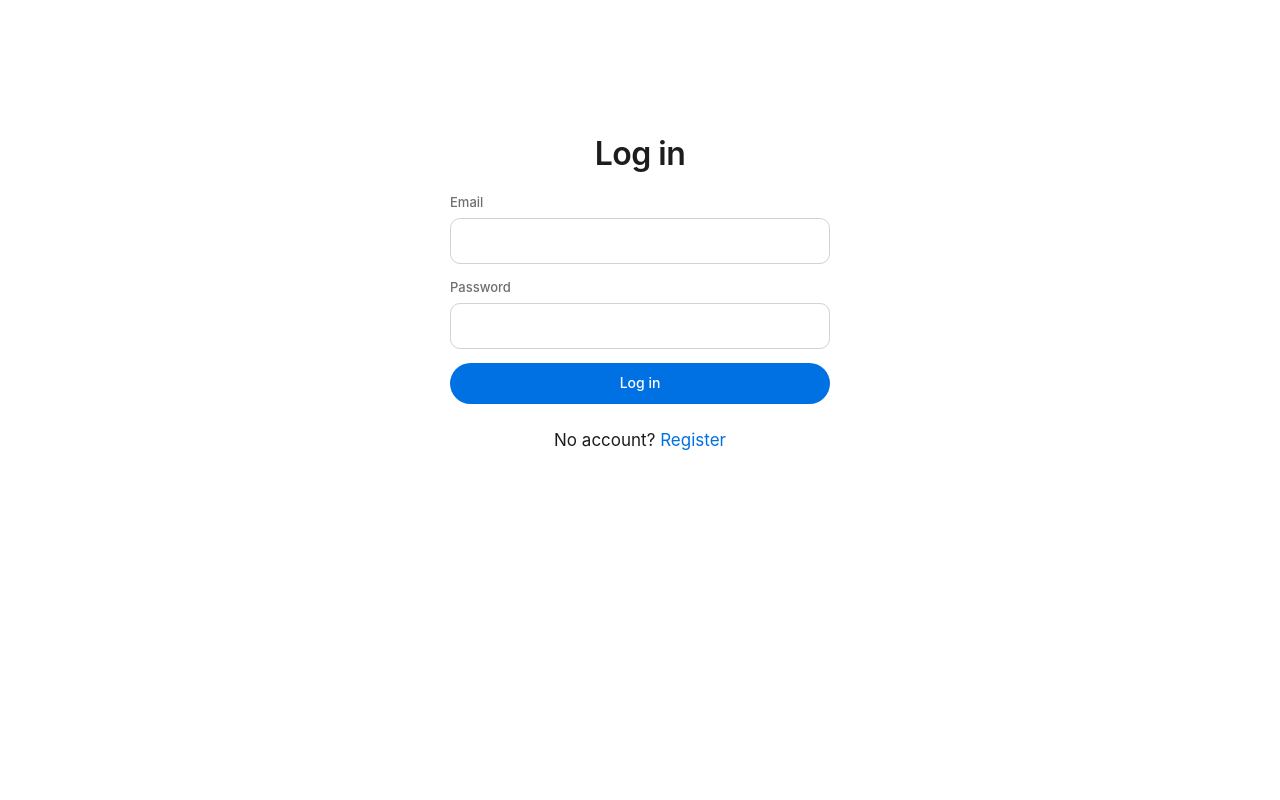
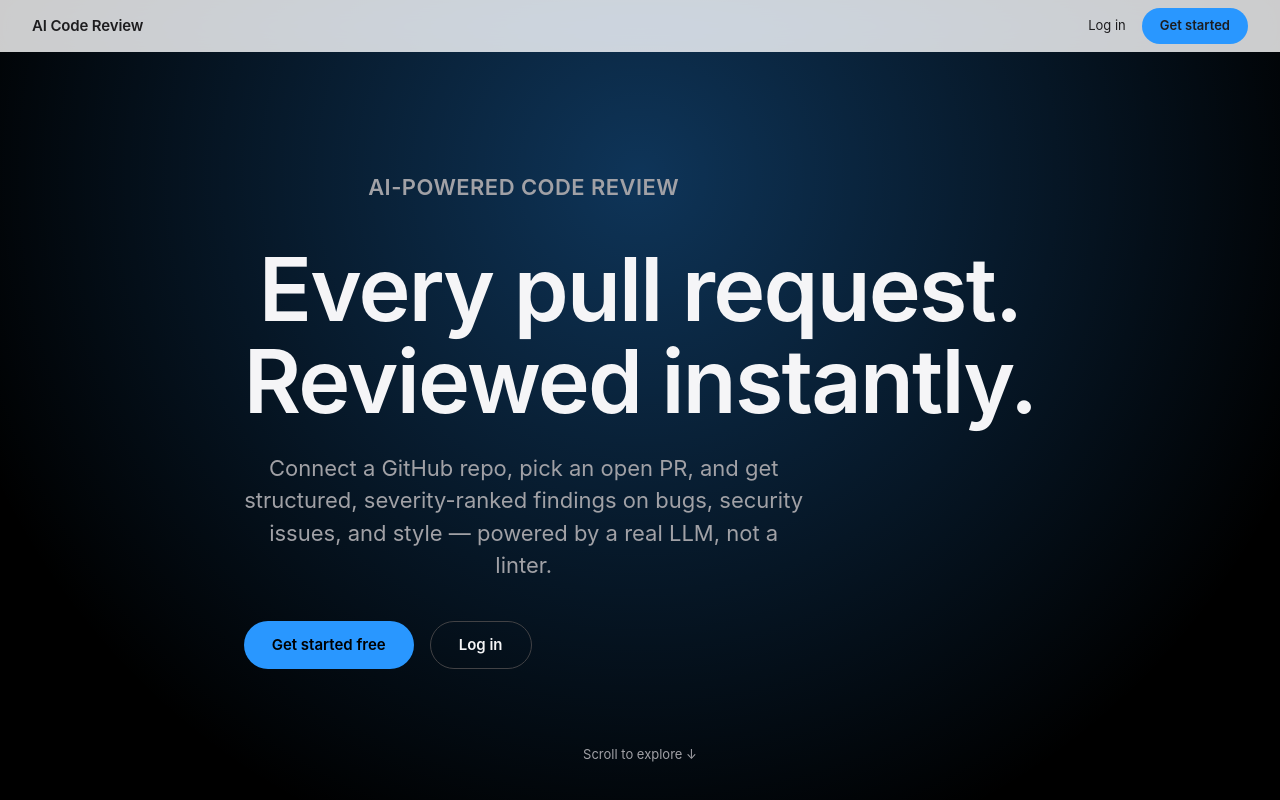
Before and after one commit to ApparentlyTejas/ai-code-review-assistant, a React (Vite) app in the folder frontend/: page / in a window 1280 px wide. Before the commit this address led to /login. Shown: the top 800 px of the page. Built offline with nearby package versions, Linux system fonts and the light colour scheme.

Commit message:
Wire landing page into routing

```diff
--- a/frontend/src/App.tsx
+++ b/frontend/src/App.tsx
@@ -1,5 +1,6 @@
 import { Navigate, Route, Routes } from "react-router-dom";
 import { ProtectedRoute } from "./auth/ProtectedRoute";
+import { Landing } from "./pages/Landing";
 import { Login } from "./pages/Login";
 import { ProjectDetail } from "./pages/ProjectDetail";
 import { ProjectList } from "./pages/ProjectList";
@@ -9,8 +10,8 @@
 
 export default function App() {
   return (
-    <main className="app-container">
     <Routes>
+      <Route path="/" element={<Landing />} />
       <Route path="/login" element={<Login />} />
       <Route path="/register" element={<Register />} />
       <Route element={<ProtectedRoute />}>
@@ -19,8 +20,7 @@
         <Route path="/projects/:projectId/reviews" element={<ReviewHistory />} />
         <Route path="/projects/:projectId/reviews/:reviewId" element={<ReviewDetail />} />
       </Route>
-        <Route path="*" element={<Navigate to="/projects" replace />} />
+      <Route path="*" element={<Navigate to="/" replace />} />
     </Routes>
-    </main>
   );
 }
```
Lines whose indentation alone changed are shown as unchanged.
